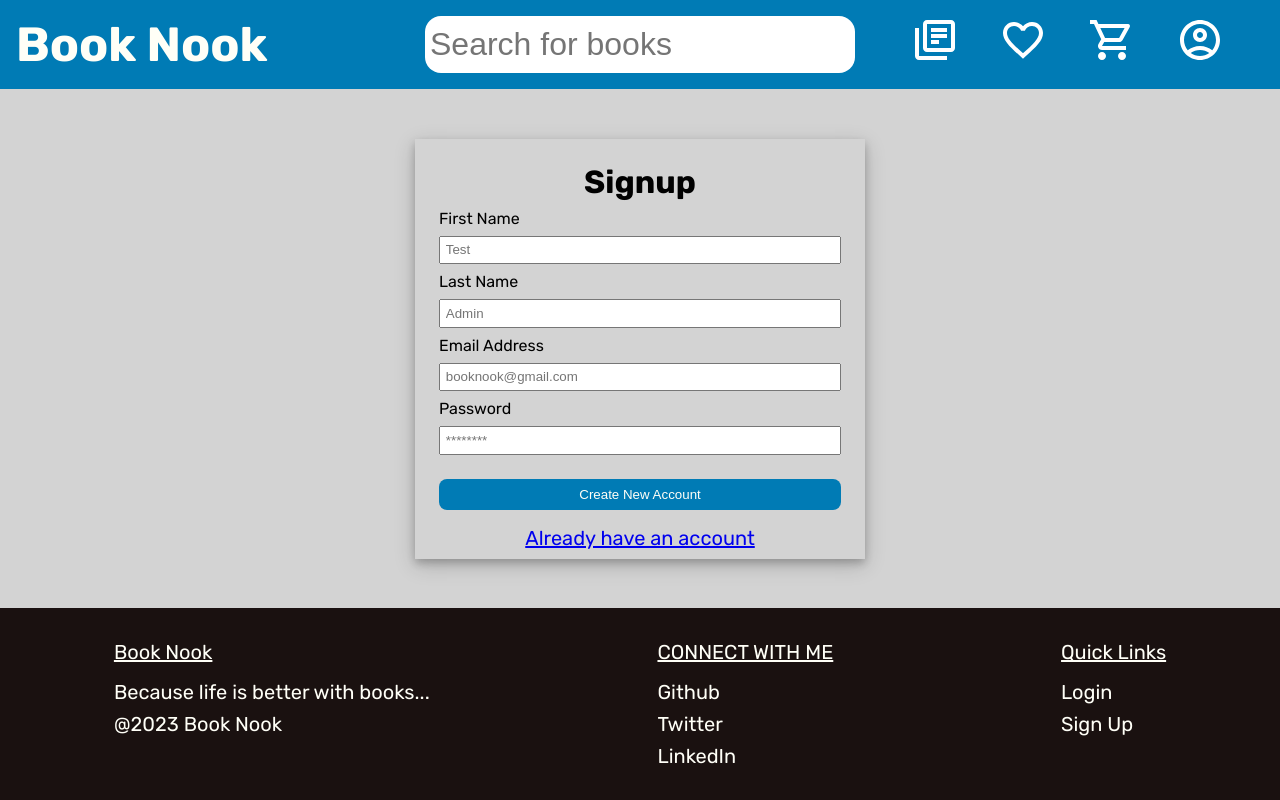
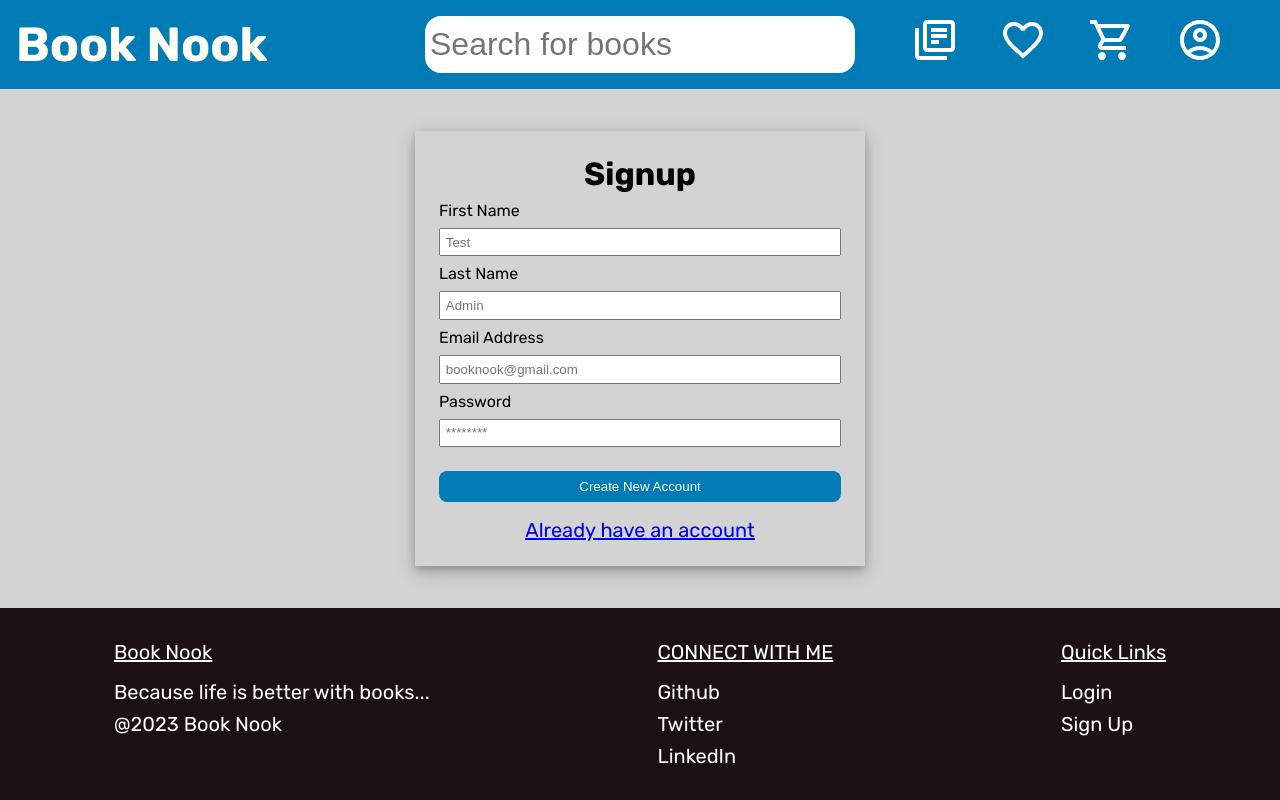
Before and after one commit to TusharAnekar/book-nook, a React (Create React App) app: page /signup in a window 1280 px wide. Built offline with nearby package versions, Linux system fonts and the light colour scheme; no server answers; the HTML template or start-up script is replaced by a standard one; what miragejs would draw is missing.

Commit message:
style- fixed height of signup

```diff
--- a/src/pages/Signup/signup.css
+++ b/src/pages/Signup/signup.css
@@ -9,9 +9,7 @@
 
 .signup-container .form-details-container {
   width: 60vw;
-  height: 70vh;
   max-width: 450px;
-  max-height: 420px;
   box-shadow: 0 4px 8px 0 rgba(0, 0, 0, 0.2), 0 6px 20px 0 rgba(0, 0, 0, 0.19);
   padding: 1.5rem;
 }
```
